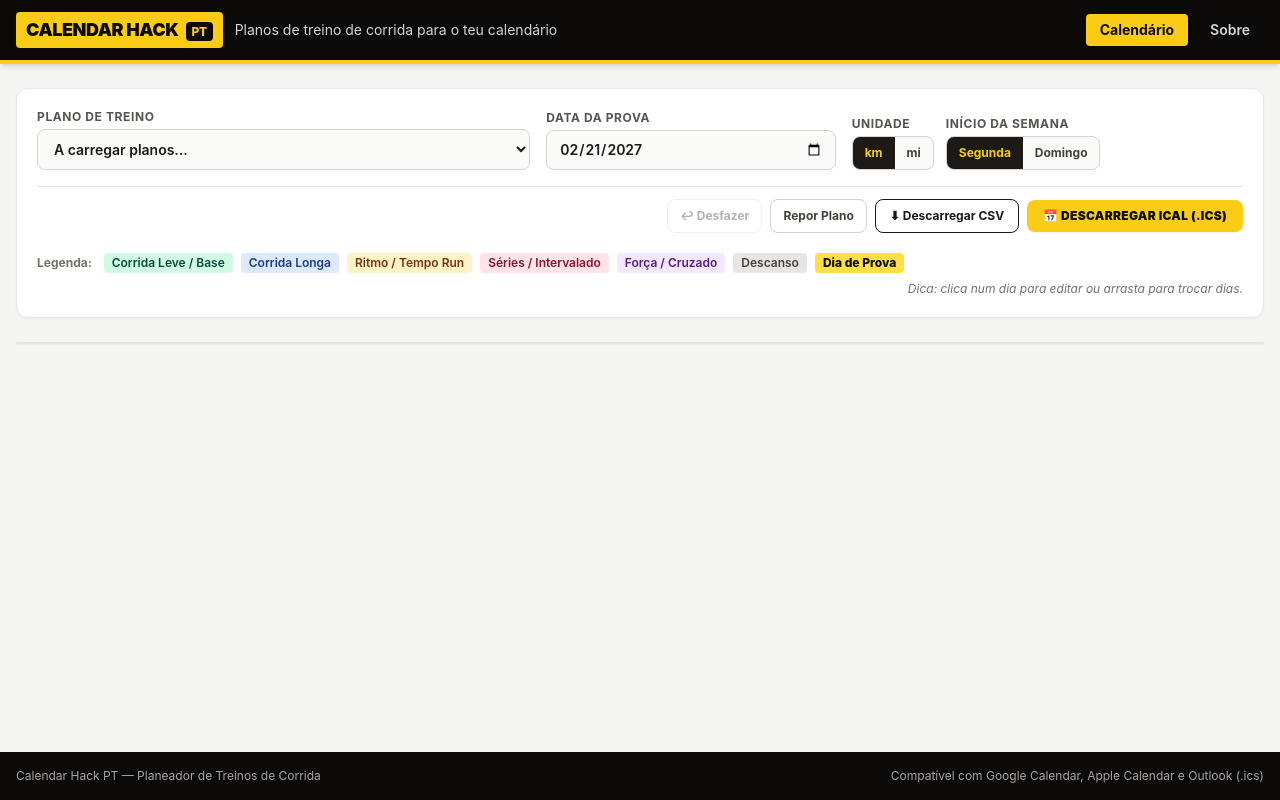
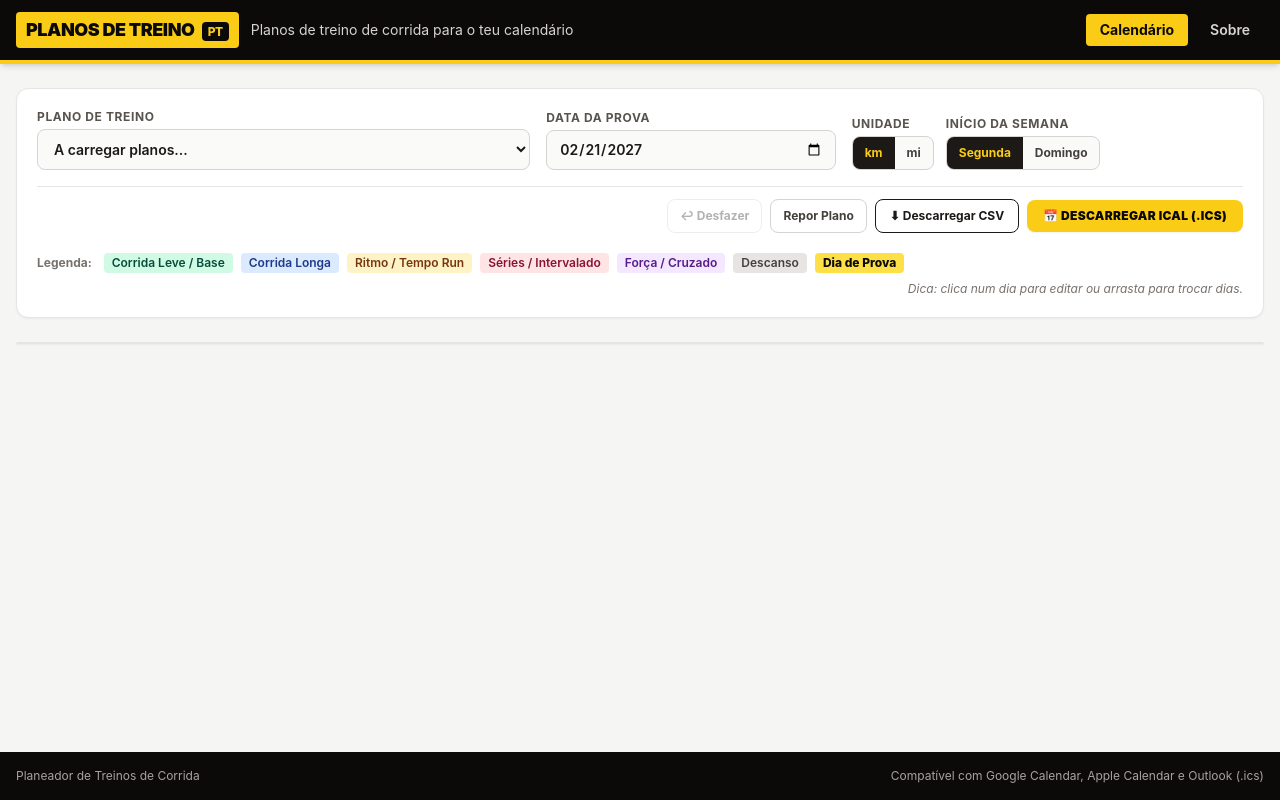
Before and after one commit to nkabessa/planos_treino, a plain HTML site: page index.html in a window 1280 px wide. Drawn offline with nearby package versions, Linux system fonts and the light colour scheme; no server answers; a script that the page names is missing.

Commit message:
Update title and references from 'Calendar Hack PT' to 'Planos de Treino'

```diff
--- a/index.html
+++ b/index.html
@@ -3,7 +3,7 @@
 <head>
   <meta charset="UTF-8" />
   <meta name="viewport" content="width=device-width, initial-scale=1.0" />
-  <title>Calendar Hack PT — Planos de Treino para Corrida</title>
+  <title>Planos de Treino para Corrida</title>
   <script src="https://cdn.tailwindcss.com"></script>
   <script src="https://cdn.jsdelivr.net/npm/js-yaml@4.1.0/dist/js-yaml.min.js"></script>
   <style>
@@ -20,7 +20,7 @@
     <div class="max-w-7xl mx-auto px-4 py-3 flex flex-wrap items-center justify-between gap-4">
       <div class="flex items-center gap-3">
         <div class="bg-yellow-400 text-stone-950 font-black px-2.5 py-1 rounded text-lg tracking-tight">
-          CALENDAR HACK <span class="text-xs font-extrabold uppercase bg-stone-950 text-yellow-400 px-1.5 py-0.5 rounded ml-1">PT</span>
+          PLANOS DE TREINO <span class="text-xs font-extrabold uppercase bg-stone-950 text-yellow-400 px-1.5 py-0.5 rounded ml-1">PT</span>
         </div>
         <span class="hidden sm:inline text-stone-300 text-sm">Planos de treino de corrida para o teu calendário</span>
       </div>
@@ -137,9 +137,9 @@
   <!-- VISTA: SOBRE -->
   <main id="view-about" class="hidden flex-1 max-w-3xl w-full mx-auto px-4 py-8">
     <div class="bg-white rounded-xl shadow-sm border border-stone-200 p-6 sm:p-8 space-y-5">
-      <h1 class="text-2xl font-black text-stone-900">Sobre o Calendar Hack PT</h1>
+      <h1 class="text-2xl font-black text-stone-900">Sobre o Planos de Treino</h1>
       <p class="text-stone-700 leading-relaxed">
-        O <strong>Calendar Hack PT</strong> é uma ferramenta simples e gratuita pensada para corredores que preparam provas de estrada ou trail e querem organizar o seu plano diretamente no calendário pessoal (Google Calendar, Apple Calendar, Outlook ou relógio desportivo).
+        O <strong>Planos de Treino</strong> é uma ferramenta simples e gratuita pensada para corredores que preparam provas de estrada ou trail e querem organizar o seu plano diretamente no calendário pessoal (Google Calendar, Apple Calendar, Outlook ou relógio desportivo).
       </p>
 
       <h2 class="text-lg font-extrabold text-stone-900 pt-2">Como utilizar</h2>
@@ -218,7 +218,7 @@
 
   <footer class="bg-stone-950 text-stone-400 text-xs py-4 px-4 mt-10">
     <div class="max-w-7xl mx-auto flex flex-wrap justify-between items-center gap-2">
-      <span>Calendar Hack PT — Planeador de Treinos de Corrida</span>
+      <span>Planeador de Treinos de Corrida</span>
       <span>Compatível com Google Calendar, Apple Calendar e Outlook (.ics)</span>
     </div>
   </footer>
@@ -761,7 +761,7 @@ weeks:
       const lines = [
         "BEGIN:VCALENDAR",
         "VERSION:2.0",
-        "PRODID:-//Calendar Hack PT//Planos de Corrida//PT",
+        "PRODID:-//Planos de Treino//Planos de Corrida//PT",
         "CALSCALE:GREGORIAN",
         "METHOD:PUBLISH"
       ];
```
